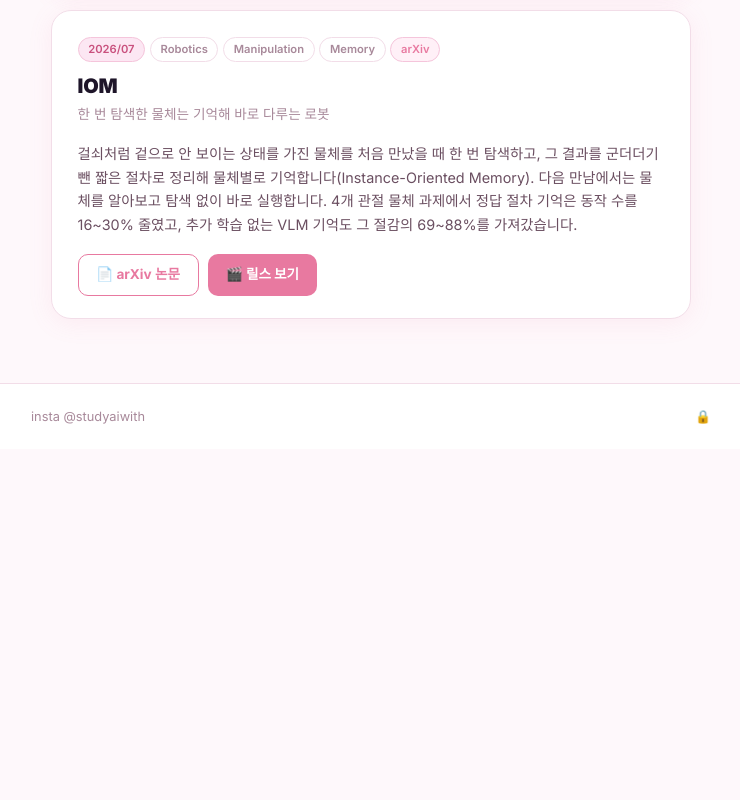
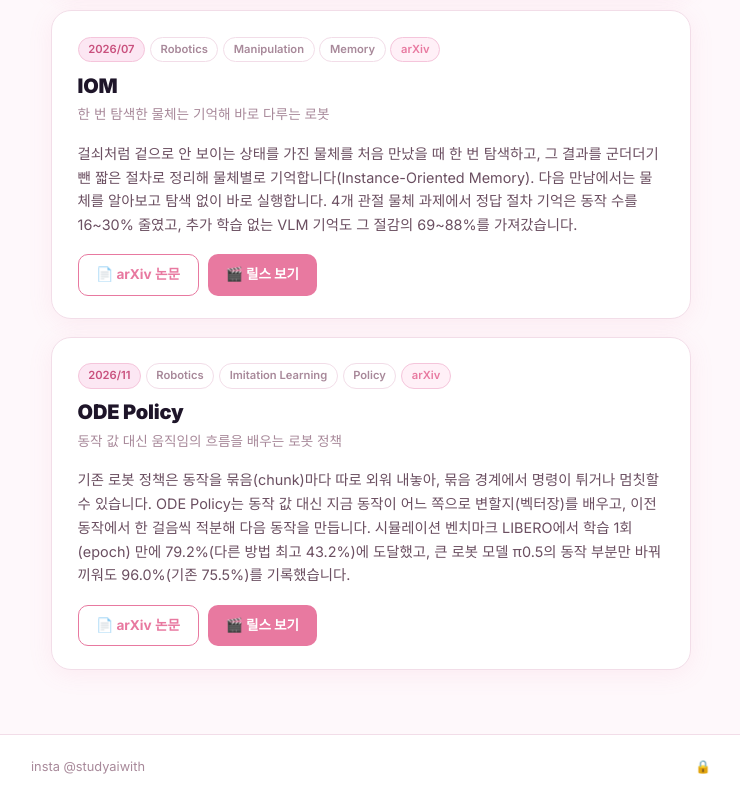
Before and after one commit to HYOBINCHOI/paper-reviews, a plain HTML site: page index.html in a window 1280 px wide. Shown: the part 1314-2114 px from the top of the page, without its empty margins (269-1009 px from the left). Before the commit the page ends 1763 px from the top, so only its background shows below. Drawn offline with Linux system fonts and the light colour scheme.

Commit message:
Update index.html

```diff
--- a/index.html
+++ b/index.html
@@ -389,6 +389,19 @@ const PAPERS = [
   desc: '걸쇠처럼 겉으로 안 보이는 상태를 가진 물체를 처음 만났을 때 한 번 탐색하고, 그 결과를 군더더기 뺀 짧은 절차로 정리해 물체별로 기억합니다(Instance-Oriented Memory). 다음 만남에서는 물체를 알아보고 탐색 없이 바로 실행합니다. 4개 관절 물체 과제에서 정답 절차 기억은 동작 수를 16~30% 줄였고, 추가 학습 없는 VLM 기억도 그 절감의 69~88%를 가져갔습니다.',
   arxiv: 'https://arxiv.org/abs/2607.23702',
   reels: 'https://www.instagram.com/reel/DgHUnn9y3zx'
+},
+
+  {
+  id: 'odepolicy',
+  emoji: '🌊',
+  title: 'ODE Policy',
+  subtitle: '동작 값 대신 움직임의 흐름을 배우는 로봇 정책',
+  year: '2026/11',
+  tags: ['Robotics', 'Imitation Learning', 'Policy'],
+  venue: 'arXiv',
+  desc: '기존 로봇 정책은 동작을 묶음(chunk)마다 따로 외워 내놓아, 묶음 경계에서 명령이 튀거나 멈칫할 수 있습니다. ODE Policy는 동작 값 대신 지금 동작이 어느 쪽으로 변할지(벡터장)를 배우고, 이전 동작에서 한 걸음씩 적분해 다음 동작을 만듭니다. 시뮬레이션 벤치마크 LIBERO에서 학습 1회(epoch) 만에 79.2%(다른 방법 최고 43.2%)에 도달했고, 큰 로봇 모델 π0.5의 동작 부분만 바꿔 끼워도 96.0%(기존 75.5%)를 기록했습니다.',
+  arxiv: 'https://arxiv.org/abs/2611.01729',
+  reels: 'https://www.instagram.com/reel/DgL6BIgy3nb'
 }
 
 ];
```
